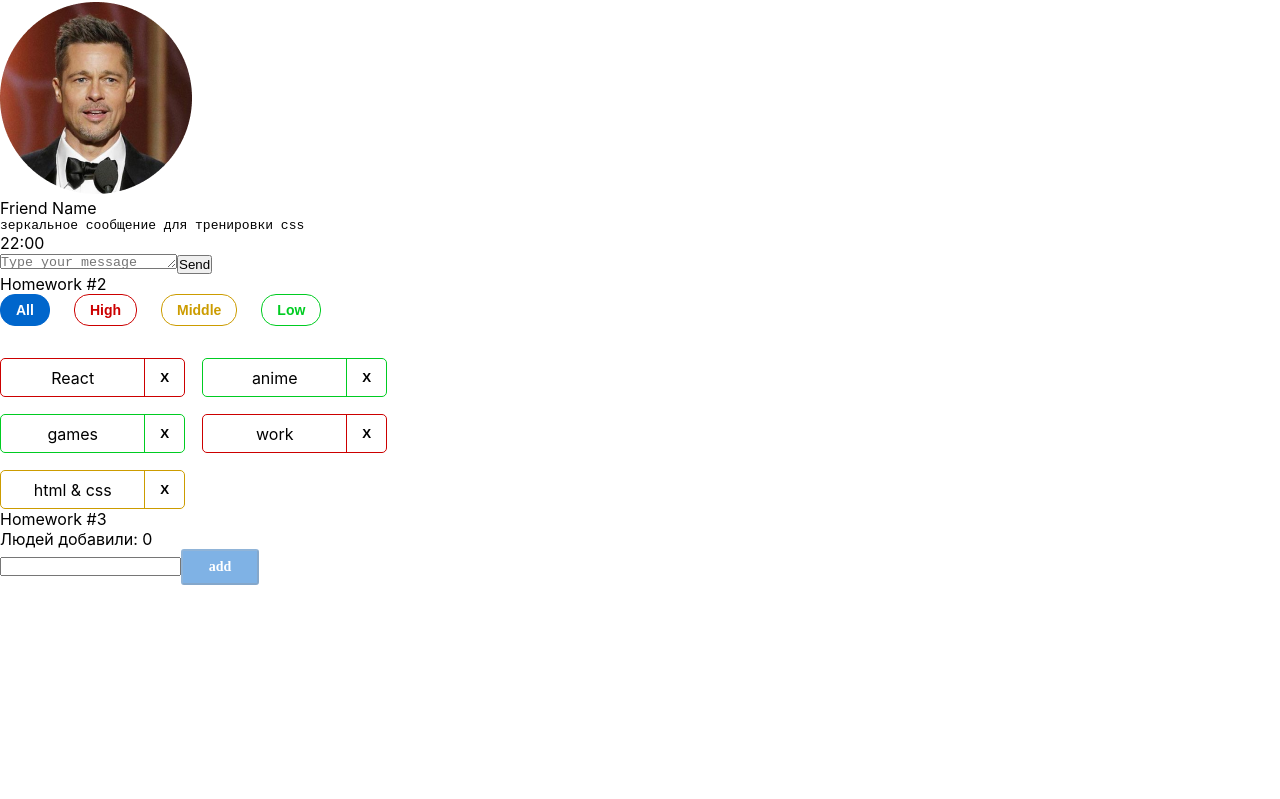
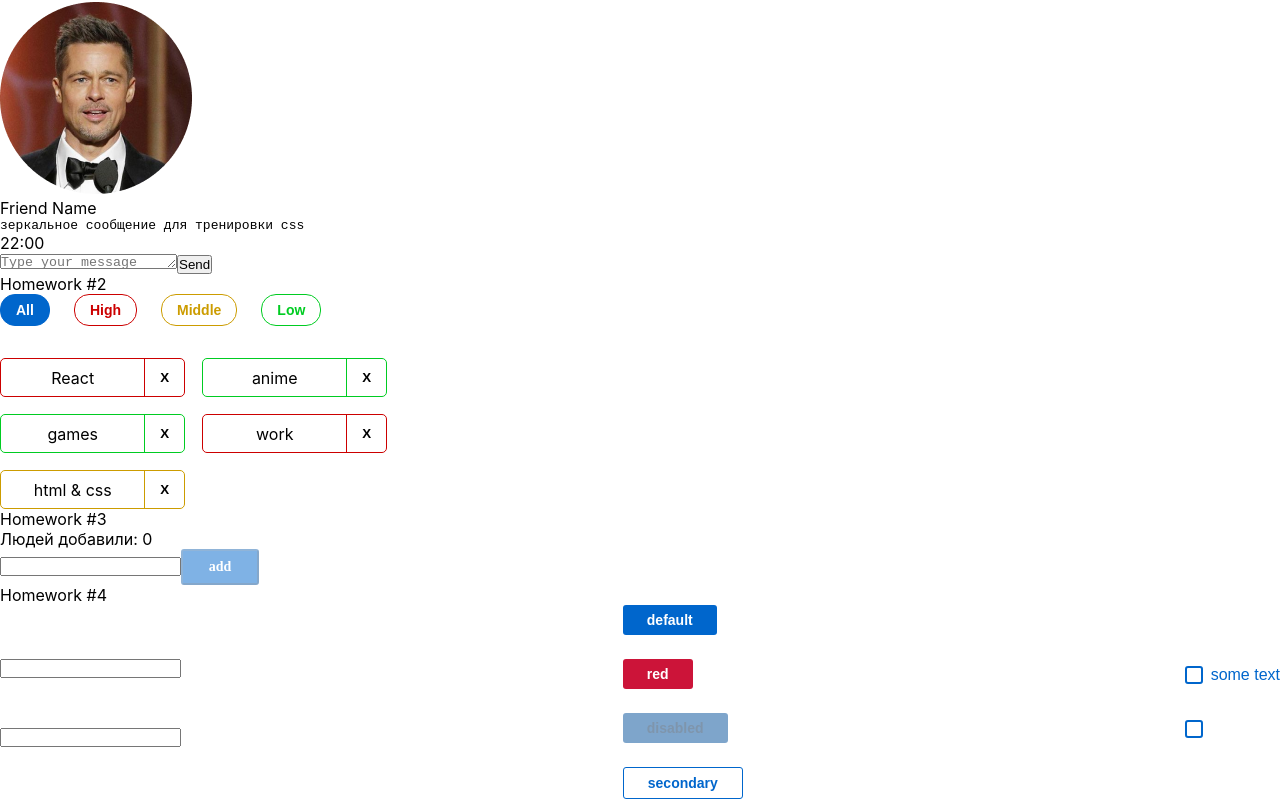
Before and after one commit to saw-code/hws2-master, a React (Create React App) app: page /#/ in a window 1280 px wide. Shown: the part 269-1068 px from the top of the page. Before the commit the page ends 854 px from the top, so only its background shows below. Built offline with nearby package versions, Linux system fonts and the light colour scheme.

Commit message:
finish HW4

```diff
--- a/src/s1-main/App.tsx
+++ b/src/s1-main/App.tsx
@@ -3,6 +3,7 @@ import s from './App.module.css'
 import HW1 from '../s2-homeworks/hw01/HW1'
 import HW2 from "../s2-homeworks/hw02/HW2";
 import HW3 from "../s2-homeworks/hw03/HW3";
+import HW4 from "../s2-homeworks/hw04/HW4";
 
 function App() {
     return (
@@ -11,7 +12,7 @@ function App() {
             {/*раскомментировать по ходу выполнения*/}
             <HW2/>
             <HW3/>
-            {/*<HW4/>*/}
+            <HW4/>
 
             {/*при выполнении дз 5 и более - закомментировать здесь дз 1-4, так как они есть внутри дз 5*/}
             {/*<HW5/>*/}
--- a/src/s2-homeworks/hw04/common/c2-SuperButton/SuperButton.module.css
+++ b/src/s2-homeworks/hw04/common/c2-SuperButton/SuperButton.module.css
@@ -1,36 +1,63 @@
 .button {
+    overflow: hidden;
+    padding: 5px 24px;
+
+    border-radius: 3px;
+    border: none;
+
+    color: white;
+    font-family: 'Montserrat', sans-serif;
+    font-weight: 600;
+    font-size: 14px;
+    line-height: 20px;
+    cursor: pointer;
 }
 
 .disabled {
+    color: #002e5c;
+    background: #004d99;
+    opacity: 0.5;
 }
 
 .secondary {
+    color: #0066CC;
+    background: transparent;
+    border: 1px solid #0066CC;
+    border-radius: 3px;
 }
 
 .default {
+    background: #0066CC;
 }
 
 .red {
+    background: #cc1439;
 }
 
 .default:hover {
+    background: #0080FF;
 }
 
 .red:hover {
+    background: #FF1A47;
 }
 
 .secondary:hover {
+    background: #E5F0FA;
 }
 
-
 .default:active {
+    background: #0059b3;
 }
 
 .secondary:active {
+    background: #C9E5FF;
 }
 
 .red:active {
+    background: #b31232;
 }
 
 .button:disabled {
+    cursor: default;
 }
--- a/src/s2-homeworks/hw04/common/c2-SuperButton/SuperButton.tsx
+++ b/src/s2-homeworks/hw04/common/c2-SuperButton/SuperButton.tsx
@@ -18,10 +18,10 @@ const SuperButton: React.FC<SuperButtonPropsType> = (
     }
 ) => {
     const finalClassName = s.button
-        // + (disabled
-        //         ? ...
-        //         : xType === 'red'
-        //             ? ...
+        + (disabled
+                ? ' ' + s.disabled : xType === 'red'
+                ? ' ' + s.red : xType === 'secondary'
+                ? ' ' + s.secondary : ' ' + s.default)
         + (className ? ' ' + className : '') // задачка на смешивание классов
 
     return (
--- a/src/s2-homeworks/hw04/common/c3-SuperCheckbox/SuperCheckbox.tsx
+++ b/src/s2-homeworks/hw04/common/c3-SuperCheckbox/SuperCheckbox.tsx
@@ -27,8 +27,9 @@ const SuperCheckbox: React.FC<SuperCheckboxPropsType> = (
     }
 ) => {
     const onChangeCallback = (e: ChangeEvent<HTMLInputElement>) => {
-        // задачка на написание онченджа
-
+      if (onChangeChecked) {
+        onChangeChecked(e.currentTarget.checked)
+      }
     }
 
     const finalInputClassName = s.checkbox
```
Also changed, not shown: src/s2-homeworks/hw04/Stand.tsx (+6 -2 lines).
